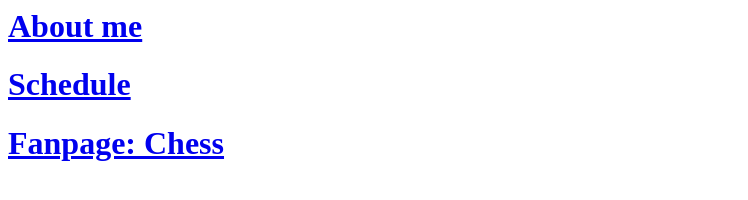
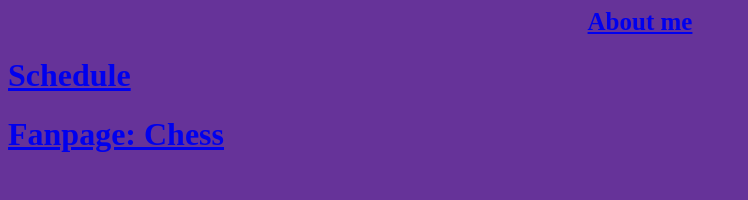
Before and after one commit to LGFRESH123/LGFRESH123.github.io, a plain HTML site: page index.html in a window 1280 px wide. Shown: the whole page, without its empty margins (0-748 px from the left). Drawn offline with Linux system fonts and the light colour scheme.

Commit message:
Update index.html

```diff
--- a/index.html
+++ b/index.html
@@ -5,8 +5,8 @@
         EGG'S HomePage
       </title>
     </head>
-    <body>
-      <h1>
+    <body style="background-color: rebeccapurple;" vlink="white">
+      <h1 style="text-align: center; font-size: 25px;">
       <a href="All about me Edwardo Garcia ll.html">About me</a>
       </h1>
       <h1>
```
